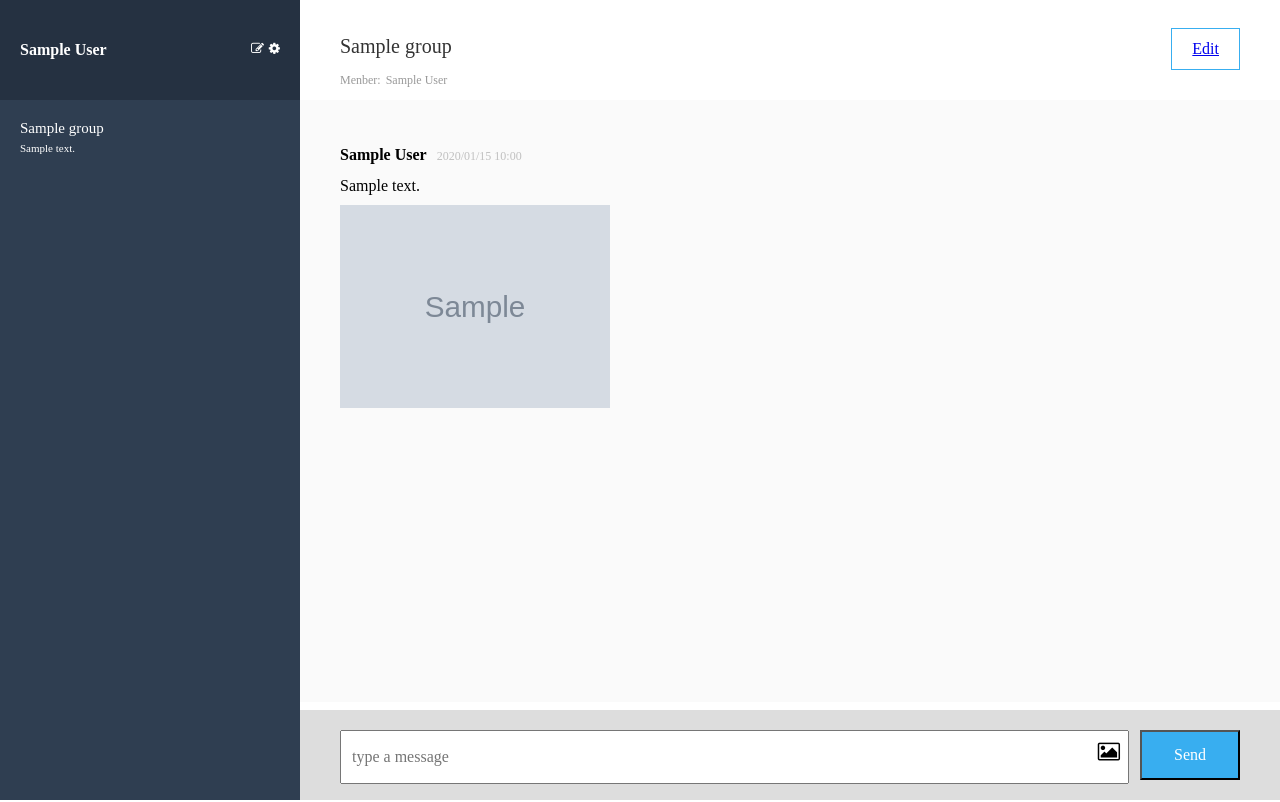
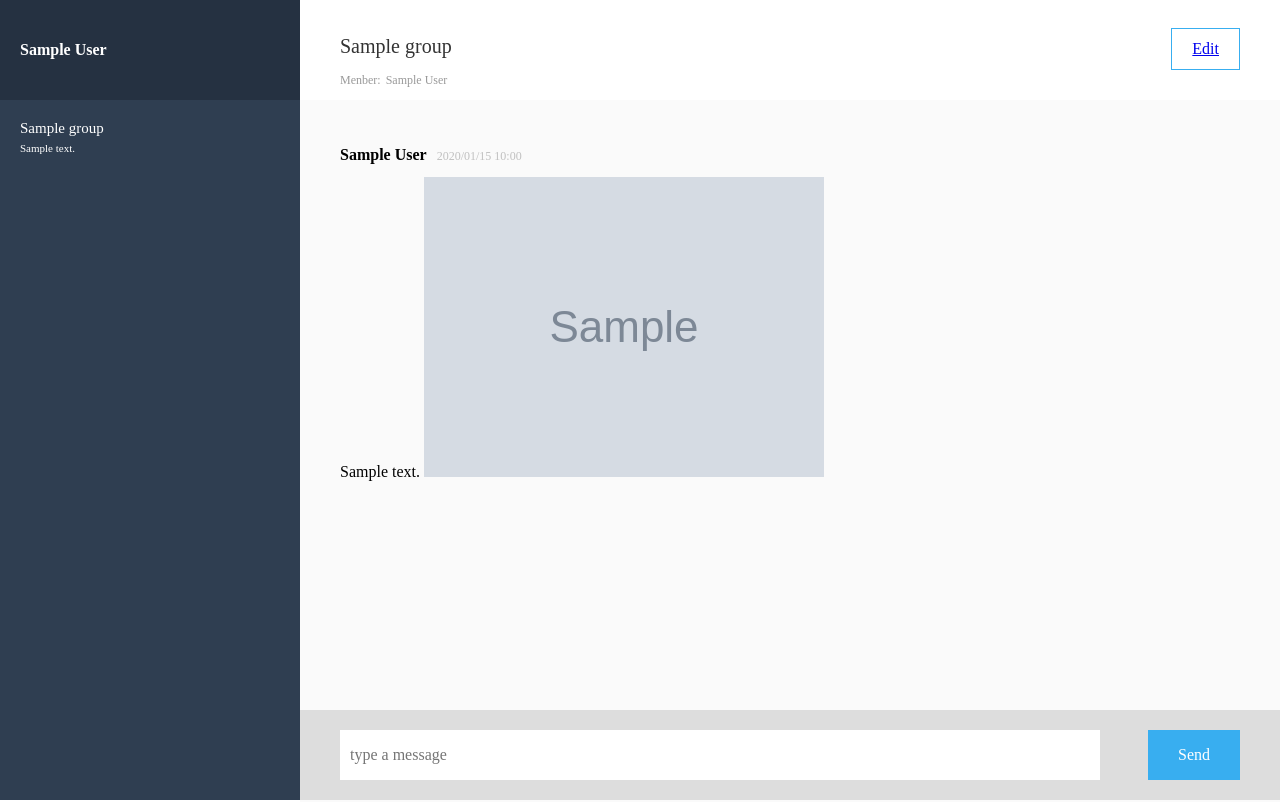
Before and after one commit to tsuneji9255/chat-space, a Rails app: page /groups/1/messages in a window 1280 px wide. Run offline with Rails 7, Linux system fonts and the light colour scheme; a user stored in the database is signed in; tables that the repository leaves empty hold one stand-in row (values such as "Sample post"); grey boxes marked "Sample" are stand-in pictures; style sheets or scripts are compiled from the project's sources; some libraries are stand-ins or nearby versions.

Commit message:
Revert "メッセージの非同期化実装"

```diff
--- a/app/assets/javascripts/application.js
+++ b/app/assets/javascripts/application.js
@@ -12,4 +12,5 @@
 //
 //= require jquery
 //= require jquery_ujs
+//= require turbolinks
 //= require_tree .
--- a/app/assets/javascripts/message.js
+++ /dev/null
@@ -1,66 +0,0 @@
-$(function() {
-  function buildHTML(message){
-      if (message.image) {
-        var html =
-         `<div class="message" data-message-id=${message.id}>
-            <div class="message__upper-info">
-              <div class="message__talker">
-                ${message.user_name}
-              </div>
-              <div class="message__date">
-                ${message.date}
-              </div>
-            </div>
-              <div class="message__text">
-                ${message.content}
-              </div>
-            <div class="lower-message">
-                <img class="lower-message__image" src=${message.image} >
-            </div>
-          </div>`
-        return html;
-      } else {
-        var html =
-         `<div class="message" data-message-id=${message.id}>
-            <div class="message__upper-info">
-              <div class="message__talker">
-                ${message.user_name}
-              </div>
-              <div class="message__date">
-                ${message.date}
-              </div>
-            </div>
-            <div class="lower-message">
-              <p class="message__text">
-                ${message.content}
-              </p>
-            </div>
-           </div>`
-        return html;
-      };
-    }
-
-  $('.new_message').on('submit', function(e) {
-    e.preventDefault();
-    var formData = new FormData(this);
-    var url = $(this).attr('action')
-    $.ajax({
-      url: url,
-      type: "POST",
-      data: formData,
-      dataType: 'json',
-      processData: false,
-      contentType: false
-    })
-    .done(function(data){
-      var html = buildHTML(data);
-      $('.messages').append(html);
-      $('.messages').animate({ scrollTop: $('.messages')[0].scrollHeight});
-      $('form')[0].reset();
-    })
-    .fail(function(){
-      alert('メッセージ送信に失敗しました');
-    });
-    return false;
-  });
-});
--- a/app/assets/stylesheets/application.scss
+++ b/app/assets/stylesheets/application.scss
@@ -1,5 +1,6 @@
 @import "./reset";
-@import "font-awesome";
+@import "font-awesome-sprockets";
+@import "./font-awesome";
 @import "config/variable";
 @import "mixin/flexbox";
 @import "modules/side-bar";
--- a/app/assets/stylesheets/config/_variable.scss
+++ b/app/assets/stylesheets/config/_variable.scss
@@ -6,5 +6,3 @@ $light_blue: #38AEF0;
 $light_gray: #999;
 $black: #434a54;
 $alert_orange: #F35500;
-$side_padding: 0 20px;
-$main_padding: 0 40px;
--- a/app/assets/stylesheets/modules/_chatscreen.scss
+++ b/app/assets/stylesheets/modules/_chatscreen.scss
@@ -41,42 +41,46 @@
     }
   }
 
-    .form {
+
+
+
+  .form{
     height: 50px;
        padding: 20px 40px;
-      background-color: #ddd;
+       background-color:#ddd;
        position: fixed;
        bottom: 0;
        width: calc(100vw - 380px);
-      &__message {
+    &__message{
+      border: none;
+      box-sizing: border-box;
+      float: left;
       height: 50px;
-        width: calc(100% - 135px);
       padding: 0 10px;
-        margin-right: 15px;
-        color: $gray;
+      width: calc(100% - 150px);
     }
-      &__mask {
-        position: relative;
-        &__image {
-          font-size: 1.3rem;
-          position: absolute;
-          top: 30px;
-          right: 160px;
-          cursor: pointer;
-          .hidden {
+    &__mask{
+      background-color: $white-color;
+      float: left;
+      height: 50px;
+      padding-right: 10px;
+      &__image{
+        font-size: 20px;
+        line-height: 50px;
+      }
+      .hidden{
         display: none;
       }
     }
-      }
-      &__submit {
-        position: absolute;
-        top: 20px;
-        right: 40px;
-        width: 100px;
+    &__submit{
+      background-color: #38AEF0;
+      border: none;
+      color: $white-color;
+      float: right;
+      font-size: 16px;
       height: 50px;
-        background-color: #38AEF0;
-        color: $white-color;
-        cursor: pointer;
+      margin-left: 15px;
+      padding: 0 30px;
     }
   }
 }
--- a/app/assets/stylesheets/modules/_message.scss
+++ b/app/assets/stylesheets/modules/_message.scss
@@ -1,15 +1,13 @@
 .messages {
-  height: calc(100vh - 290px);
-  padding: 46px 40px;
-  background-color: #fafafa;
-  overflow: scroll;
-
+height: calc(100vh - 190px);
+padding: 46px 40px;
+background-color: #fafafa;
+overflow: scroll;
   .message {
     padding-bottom: 40px;
     &__upper-info {
       display: flex;
       margin-bottom: 10px;
-      width: 100%;
     }
       &__talker {
         font-size: 16px;
@@ -26,12 +24,5 @@
         color:#434a54;
         margin-bottom: 10px;
       }
-  .lower-message{
-    display: flex;
-    margin-bottom: 10px;
+    }
   }
-  .lower-message__image{
-    width: 30%
-      }
-  }
-}
--- a/app/controllers/messages_controller.rb
+++ b/app/controllers/messages_controller.rb
@@ -9,10 +9,7 @@ class MessagesController < ApplicationController
   def create
     @messages = @group.messages.new(message_params)
     if @messages.save
-      respond_to do |format|
-        format.html { redirect_to group_messages_path(@group), notice: 'メッセージが送信されました' }
-        format.json
-      end
+      redirect_to group_messages_path(@group), notice: 'メッセージが送信されました'
     else
       @messages = @group.messages.includes(:user)
       flash.now[:alert] = 'メッセージを入力してください。'
--- a/app/views/layouts/application.html.haml
+++ b/app/views/layouts/application.html.haml
@@ -3,12 +3,9 @@
   %head
     %meta{content: "text/html; charset=UTF-8", "http-equiv": "Content-Type"}/
     %title ChatSpace
+    = stylesheet_link_tag    'application', media: 'all', data:{turbolinks:{track: true}}
+    = javascript_include_tag 'application', data:{turbolinks:{track: true}}
     = csrf_meta_tags
-    -#= stylesheet_link_tag    'application', media: 'all', data:{turbolinks:{track: true}}
-    -#= javascript_include_tag 'application', data:{turbolinks:{track: true}}
-    = stylesheet_link_tag    'application', media: 'all'
-    = javascript_include_tag 'application'
-
   %body
     = render 'layouts/notifications'
     = yield
--- a/app/views/messages/_main_chat.html.haml
+++ b/app/views/messages/_main_chat.html.haml
@@ -11,15 +11,14 @@
     .right-header
       = link_to "Edit", edit_group_path(@group), class:"main-header__right-box__button"
 
-
   .messages
     = render @messages
 
   .form
-    = form_for [@group, @message], {class: 'new_message'} do |f|
+    = form_for [@group, @message] do |f|
       = f.text_field :content, class: 'form__message', placeholder: 'type a message'
       .form__mask
-      = f.label :image, class: 'form__mask__image' do
-        = fa_icon 'picture-o', class: 'icon'
-        = f.file_field :image, class: 'hidden'
-      = f.submit value:'Send', class: 'form__submit', "data-disable-with": false
+        = f.label :message_image, class: 'form__mask__image' do
+          = icon('fas', 'image', class: 'icon')
+          = f.file_field :image, class: 'hidden'
+      = f.submit 'Send', class: 'form__submit'
--- a/app/views/messages/_message.html.haml
+++ b/app/views/messages/_message.html.haml
@@ -1,12 +1,12 @@
 
-.message{'data-id': message.id}
+.message
   .message__upper-info
     .message__talker
       = message.user.name
     .message__date
       = message.created_at.strftime("%Y/%m/%d %H:%M")
   .lower-message
-    - if message.content.present?
-      .message__text
+  - if message.content.present?
+    .message__text
     = message.content
   = image_tag message.image.url, class: 'lower-message__image' if message.image.present?
--- a/app/views/messages/_side_bar.html.haml
+++ b/app/views/messages/_side_bar.html.haml
@@ -7,10 +7,10 @@
       %ul.side-header__box__menu
         %li.side-header__box__menu__new-group
           = link_to new_group_path do
-            = fa_icon'edit', class: 'icon'
+            = icon('fas','edit', class: 'icon')
         %li.side-header__box__menu__edit-user
           = link_to edit_user_path(current_user) do
-            = fa_icon 'cog', class: 'icon'
+            = icon('fas', 'cog', class: 'icon')
 
   .groups
     - current_user.groups.each do |group|
```
Also changed, not shown: Gemfile, Gemfile.lock, app/views/messages/create.json.jbuilder (deleted). Lines whose indentation alone changed are shown as unchanged.
